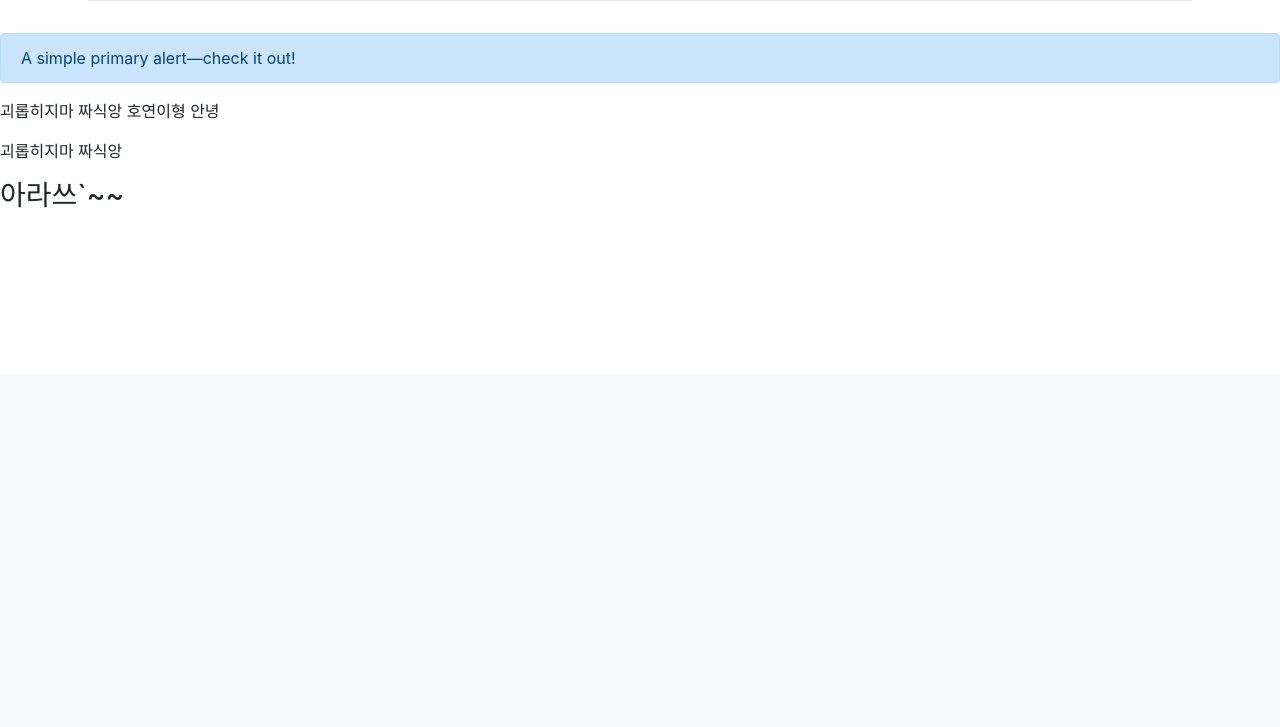
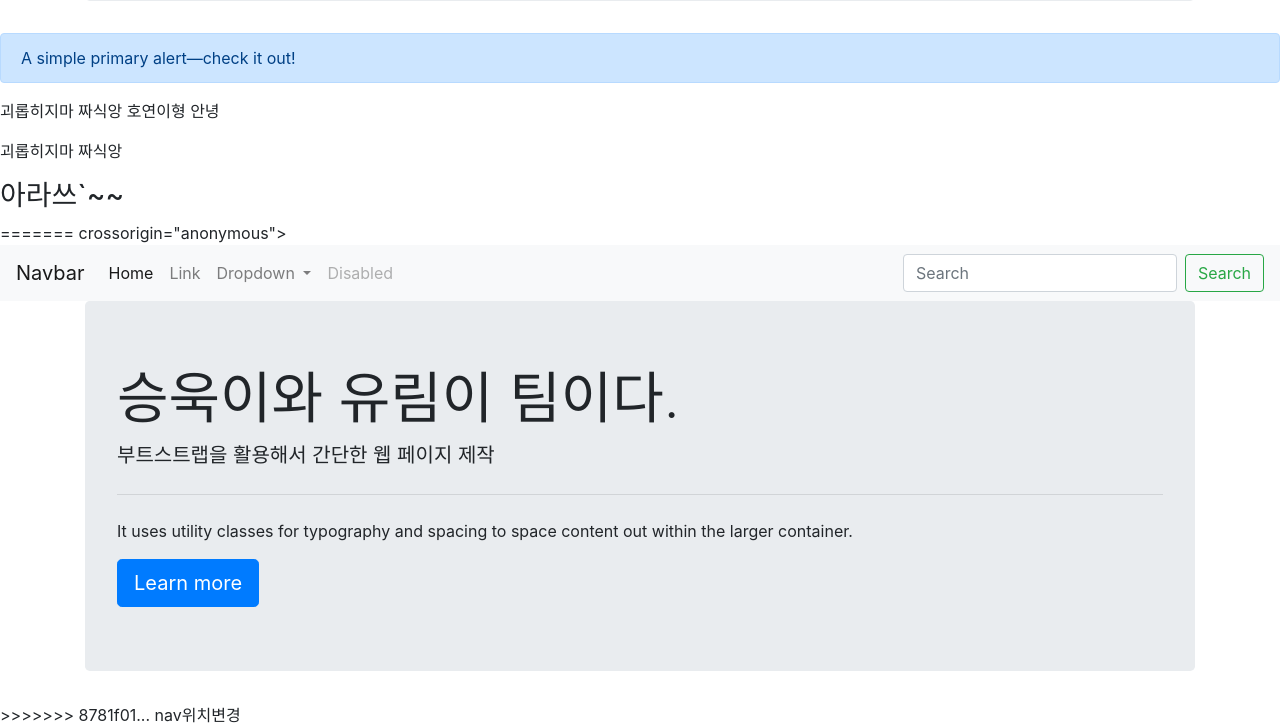
Before and after one commit to ajoulikelion8/teamplay, a Django app: page /team1/ in a window 1280 px wide. Shown: the part 425-1152 px from the top of the page. Before the commit the page ends 633 px from the top, so only its background shows below. Run offline with Django 3.2, Linux system fonts and the light colour scheme; some libraries are stand-ins or nearby versions.

Commit message:
nav위치변경

```diff
--- a/myproject/team1/templates/team1.html
+++ b/myproject/team1/templates/team1.html
@@ -11,6 +11,7 @@
 
     <!-- JS, Popper.js, and jQuery -->
     <script src="https://code.jquery.com/jquery-3.5.1.slim.min.js"
+<<<<<<< HEAD
         integrity="sha384-DfXdz2htPH0lsSSs5nCTpuj/zy4C+OGpamoFVy38MVBnE+IbbVYUew+OrCXaRkfj" crossorigin="anonymous">
     </script>
     <script src="https://cdn.jsdelivr.net/npm/popper.js@1.16.0/dist/umd/popper.min.js"
@@ -83,3 +84,64 @@
 <p>괴롭히지마 짜식앙 호연이형 안녕</p>
 <p>괴롭히지마 짜식앙</p>
 <h3> 아라쓰`~~</h3>
+
+=======
+        integrity="sha384-DfXdz2htPH0lsSSs5nCTpuj/zy4C+OGpamoFVy38MVBnE+IbbVYUew+OrCXaRkfj"
+        crossorigin="anonymous"></script>
+    <script src="https://cdn.jsdelivr.net/npm/popper.js@1.16.0/dist/umd/popper.min.js"
+        integrity="sha384-Q6E9RHvbIyZFJoft+2mJbHaEWldlvI9IOYy5n3zV9zzTtmI3UksdQRVvoxMfooAo"
+        crossorigin="anonymous"></script>
+    <script src="https://stackpath.bootstrapcdn.com/bootstrap/4.5.0/js/bootstrap.min.js"
+        integrity="sha384-OgVRvuATP1z7JjHLkuOU7Xw704+h835Lr+6QL9UvYjZE3Ipu6Tp75j7Bh/kR0JKI"
+        crossorigin="anonymous"></script>
+</head>
+
+<body>
+    <nav class="navbar navbar-expand-lg navbar-light bg-light">
+        <a class="navbar-brand" href="#">Navbar</a>
+        <button class="navbar-toggler" type="button" data-toggle="collapse" data-target="#navbarSupportedContent"
+            aria-controls="navbarSupportedContent" aria-expanded="false" aria-label="Toggle navigation">
+            <span class="navbar-toggler-icon"></span>
+        </button>
+
+        <div class="collapse navbar-collapse" id="navbarSupportedContent">
+            <ul class="navbar-nav mr-auto">
+                <li class="nav-item active">
+                    <a class="nav-link" href="#">Home <span class="sr-only">(current)</span></a>
+                </li>
+                <li class="nav-item">
+                    <a class="nav-link" href="#">Link</a>
+                </li>
+                <li class="nav-item dropdown">
+                    <a class="nav-link dropdown-toggle" href="#" id="navbarDropdown" role="button"
+                        data-toggle="dropdown" aria-haspopup="true" aria-expanded="false">
+                        Dropdown
+                    </a>
+                    <div class="dropdown-menu" aria-labelledby="navbarDropdown">
+                        <a class="dropdown-item" href="#">Action</a>
+                        <a class="dropdown-item" href="#">Another action</a>
+                        <div class="dropdown-divider"></div>
+                        <a class="dropdown-item" href="#">Something else here</a>
+                    </div>
+                </li>
+                <li class="nav-item">
+                    <a class="nav-link disabled" href="#" tabindex="-1" aria-disabled="true">Disabled</a>
+                </li>
+            </ul>
+            <form class="form-inline my-2 my-lg-0">
+                <input class="form-control mr-sm-2" type="search" placeholder="Search" aria-label="Search">
+                <button class="btn btn-outline-success my-2 my-sm-0" type="submit">Search</button>
+            </form>
+        </div>
+    </nav>
+    <div class="container">
+        <div class="jumbotron">
+            <h1 class="display-4">승욱이와 유림이 팀이다.</h1>
+            <p class="lead">부트스트랩을 활용해서 간단한 웹 페이지 제작</p>
+            <hr class="my-4">
+            <p>It uses utility classes for typography and spacing to space content out within the larger container.</p>
+            <a class="btn btn-primary btn-lg" href="#" role="button">Learn more</a>
+        </div>
+    </div>
+</body>
+>>>>>>> 8781f01... nav위치변경
```
